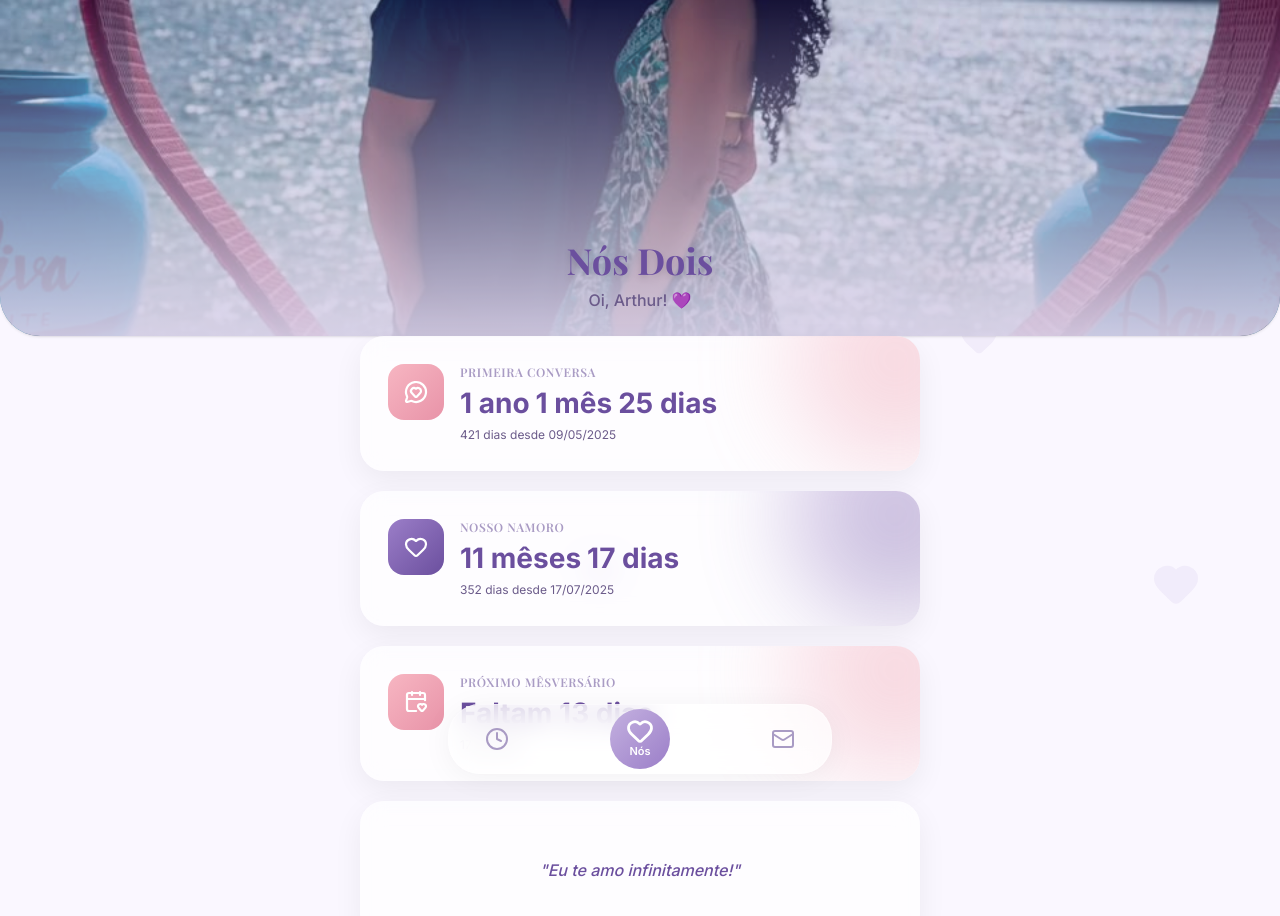
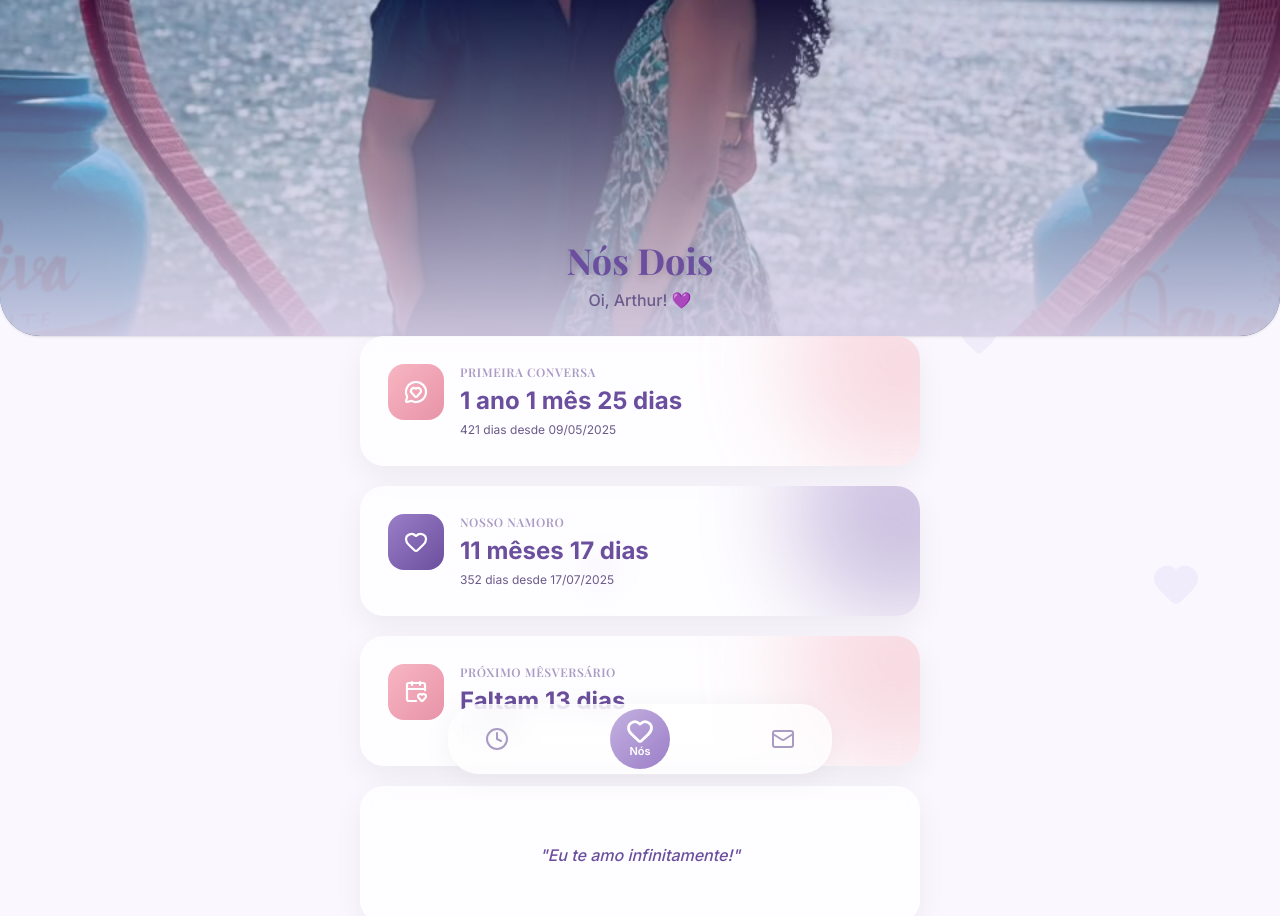
Before and after one commit to rios-v/YouAndMe, a Next.js app: page / in a window 1280 px wide. Both pictures are taken after a click on the button "Sou o Arthur". Shown: the top 916 px of the page. Built offline with nearby package versions, Linux system fonts and the light colour scheme; a web font is replaced by a local one.

Commit message:
tela inicial com o padding lateral e vertical melhorado

```diff
--- a/app/page.tsx
+++ b/app/page.tsx
@@ -86,7 +86,7 @@ function StatCard({
             {label}
           </h2>
 
-          <div className="text-[28px] font-bold text-[var(--primary-dark)] leading-tight mb-1.5 flex flex-wrap gap-x-1.5">
+          <div className="text-[24px] font-bold text-[var(--primary-dark)] leading-tight mb-1.5 flex flex-wrap gap-x-1.5">
             {time && (
               <>
                 {time.years > 0 && (
@@ -259,7 +259,7 @@ export default function Home() {
               <h2 className="text-xs font-semibold text-[var(--text-muted)] uppercase tracking-wider mb-1.5">
                 Próximo Mêsversário
               </h2>
-              <p className="text-[28px] font-bold text-[var(--primary-dark)] leading-tight mb-1.5">
+              <p className="text-[24px] font-bold text-[var(--primary-dark)] leading-tight mb-1.5">
                 Faltam <AnimatedNumber value={milestone.daysLeft} /> dia{milestone.daysLeft !== 1 ? "s" : ""}
               </p>
               <p className="text-[var(--text-secondary)] text-xs">
```
